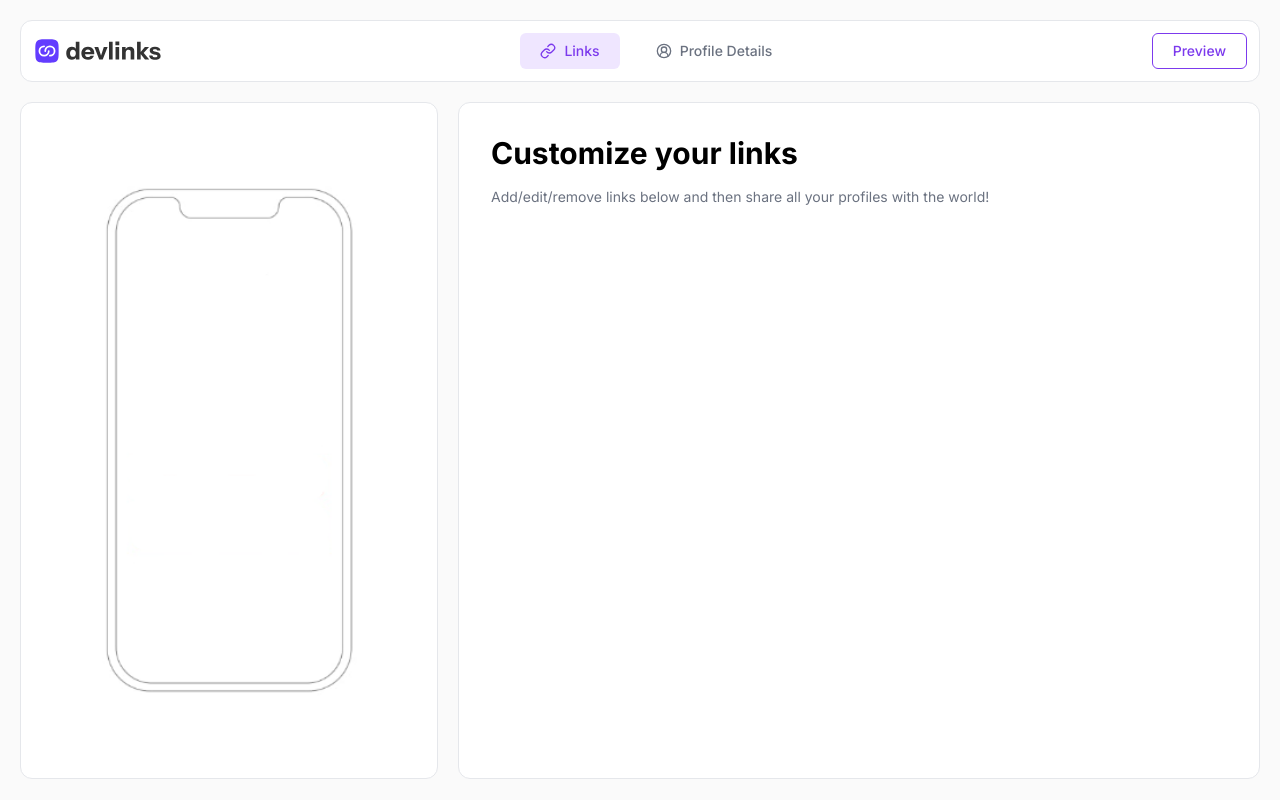
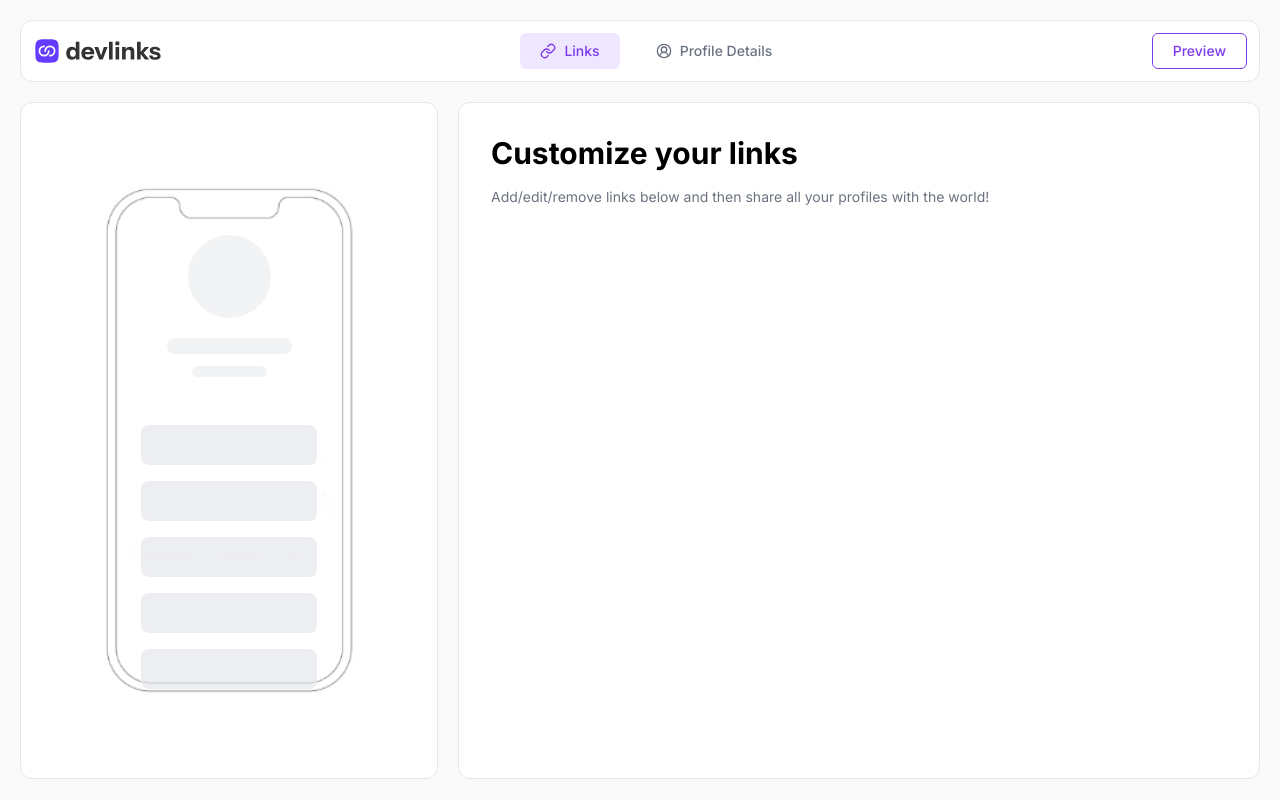
Before and after one commit to wassim-triki/rbk-challenge, a Next.js app: page /links in a window 1280 px wide. Built offline with nearby package versions, Linux system fonts and the light colour scheme.

Commit message:
add skeletons

```diff
--- a/src/app/components/ImageUpload.tsx
+++ b/src/app/components/ImageUpload.tsx
@@ -7,10 +7,13 @@ import { Image as ImageIcon } from "lucide-react";
 import { ArrowDownToLine } from "lucide-react";
 import { PhotoIcon } from "@heroicons/react/24/outline";
 import { FormMessage } from "./ui/form";
+import { useUser } from "../context";
 const ImageUpload = (props: any) => {
   const { register, unregister, setValue, watch } = useFormContext();
 
   const { name, label, accept } = props;
+
+  const { profile } = useUser();
 
   const files = watch(name);
 
@@ -51,7 +54,7 @@ const ImageUpload = (props: any) => {
           }`}
         >
           <label
-            htmlFor="name"
+            htmlFor={name}
             className="flex-1 text-sm text-muted-foreground font-normal"
           >
             {label}
@@ -63,10 +66,12 @@ const ImageUpload = (props: any) => {
                 src={
                   !!files?.length
                     ? URL.createObjectURL(files[0])
+                    : profile && profile.profilePicture instanceof File
+                    ? URL.createObjectURL(profile.profilePicture)
                     : "/profile-picture-placeholder.png"
                 }
                 alt="profile picture"
-                className="w-full object-cover"
+                className="w-full h-full object-cover"
                 width={100}
                 height={100}
                 quality={95}
--- a/src/app/components/LinkPagesLayout.tsx
+++ b/src/app/components/LinkPagesLayout.tsx
@@ -1,6 +1,8 @@
 import React from "react";
 import Container from "./Container";
 import Image from "next/image";
+import { Skeleton } from "./ui/skeleton";
+import PhonePreviewContainer from "./PhonePreviewContainer";
 
 const LinkPagesLayout = ({ children }: { children: React.ReactNode }) => {
   return (
@@ -8,16 +10,7 @@ const LinkPagesLayout = ({ children }: { children: React.ReactNode }) => {
       <Container>
         <div className="flex gap-5 mt-5">
           <div className="w-full h-ful border p-4 flex-1  rounded-xl bg-white ">
-            <div className="bg-red-50s0 m-16">
-              <Image
-                className="w-full object-cover"
-                src={"/iphone.png"}
-                alt="iphone"
-                width={1080}
-                height={1080}
-                quality={100}
-              />
-            </div>
+            <PhonePreviewContainer />
           </div>
           <div className="w-full h-ful border p-4 flex-[2]  rounded-xl bg-white ">
             {children}
--- /dev/null
+++ b/src/app/components/PhonePreviewContainer.tsx
@@ -0,0 +1,59 @@
+"use client";
+import Image from "next/image";
+import React from "react";
+import { Skeleton } from "./ui/skeleton";
+import { useUser } from "../context";
+
+const PhonePreviewContainer = () => {
+  const { profile, setProfile } = useUser();
+  return (
+    <div className=" m-16 relative">
+      <Image
+        className="w-full object-cover"
+        src={"/iphone.png"}
+        alt="iphone"
+        width={1080}
+        height={1080}
+        quality={100}
+      />
+      <div className="bg-rsed-500/50 absolute inset-0 w-full h-full p-10 flex flex-col gap-[3rem]">
+        <div className="flex mt-3 flex-col items-center">
+          {profile && profile.profilePicture instanceof File ? (
+            <Image
+              className="w-[83px] h-[83px] rounded-full mb-5 border-4 border-primary object-cover "
+              src={URL.createObjectURL(profile.profilePicture)}
+              alt="Profile"
+              width={512}
+              height={512}
+            />
+          ) : (
+            <Skeleton className="w-[83px] h-[83px] rounded-full bg-gray-200/70 mb-5" />
+          )}
+
+          {profile?.firstName ? (
+            <h1 className="font-medium">
+              {profile?.firstName} {profile?.lastName}
+            </h1>
+          ) : (
+            <Skeleton className="w-[125px] h-[16px] rounded-full bg-gray-200/70 mb-3" />
+          )}
+
+          {profile?.email ? (
+            <p className="text-xs text-gray-400">{profile?.email}</p>
+          ) : (
+            <Skeleton className="w-[75px] h-[11px] rounded-full bg-gray-200/70" />
+          )}
+        </div>
+        <div className="flex flex-col gap-4">
+          <div className="w-full h-10 bg-gray-200/70 rounded-lg "></div>
+          <div className="w-full h-10 bg-gray-200/70 rounded-lg "></div>
+          <div className="w-full h-10 bg-gray-200/70 rounded-lg "></div>
+          <div className="w-full h-10 bg-gray-200/70 rounded-lg "></div>
+          <div className="w-full h-10 bg-gray-200/70 rounded-lg "></div>
+        </div>
+      </div>
+    </div>
+  );
+};
+
+export default PhonePreviewContainer;
--- a/src/app/components/ProfileForm.tsx
+++ b/src/app/components/ProfileForm.tsx
@@ -19,6 +19,7 @@ import { toast } from "./ui/use-toast";
 import ImageUpload from "./ImageUpload";
 import { useEffect } from "react";
 import { ProfileFormData, useUser } from "../context";
+import { localImageToFile } from "@/lib/utils";
 
 const FormSchema = z.object({
   firstName: z.string().min(2, {
@@ -44,16 +45,23 @@ const ProfileForm = () => {
     resolver: zodResolver(FormSchema),
   });
   const { setProfile } = useUser();
-  function onSubmit(data: z.infer<typeof FormSchema>) {
+  async function onSubmit(data: z.infer<typeof FormSchema>) {
+    let profilePictureFile: File | null = null;
+    if (data.images && data.images.length > 0) {
+      profilePictureFile = data.images[0] as File;
+    } else {
+      profilePictureFile = await localImageToFile(
+        "/profile-picture-placeholder.png",
+        "profile-picture-placeholder.png"
+      );
+    }
     const formData: ProfileFormData = {
       firstName: data.firstName,
       lastName: data.lastName,
       email: data.email,
-      profilePicture: null,
+      profilePicture: profilePictureFile,
     };
-    if (data.images && data.images.length > 0) {
-      formData.profilePicture = data.images[0] as File;
-    }
+
     setProfile(formData);
     // console.log(formData);
     toast({
--- /dev/null
+++ b/src/app/components/ui/skeleton.tsx
@@ -0,0 +1,15 @@
+import { cn } from "@/lib/utils"
+
+function Skeleton({
+  className,
+  ...props
+}: React.HTMLAttributes<HTMLDivElement>) {
+  return (
+    <div
+      className={cn("animate-pulse rounded-md bg-muted", className)}
+      {...props}
+    />
+  )
+}
+
+export { Skeleton }
--- a/src/lib/utils.ts
+++ b/src/lib/utils.ts
@@ -1,6 +1,15 @@
-import { type ClassValue, clsx } from "clsx"
-import { twMerge } from "tailwind-merge"
+import { type ClassValue, clsx } from "clsx";
+import { twMerge } from "tailwind-merge";
 
 export function cn(...inputs: ClassValue[]) {
-  return twMerge(clsx(inputs))
+  return twMerge(clsx(inputs));
 }
+
+export async function localImageToFile(
+  path: string,
+  filename: string
+): Promise<File> {
+  const response = await fetch(path);
+  const data = await response.blob();
+  return new File([data], filename);
+}
```
